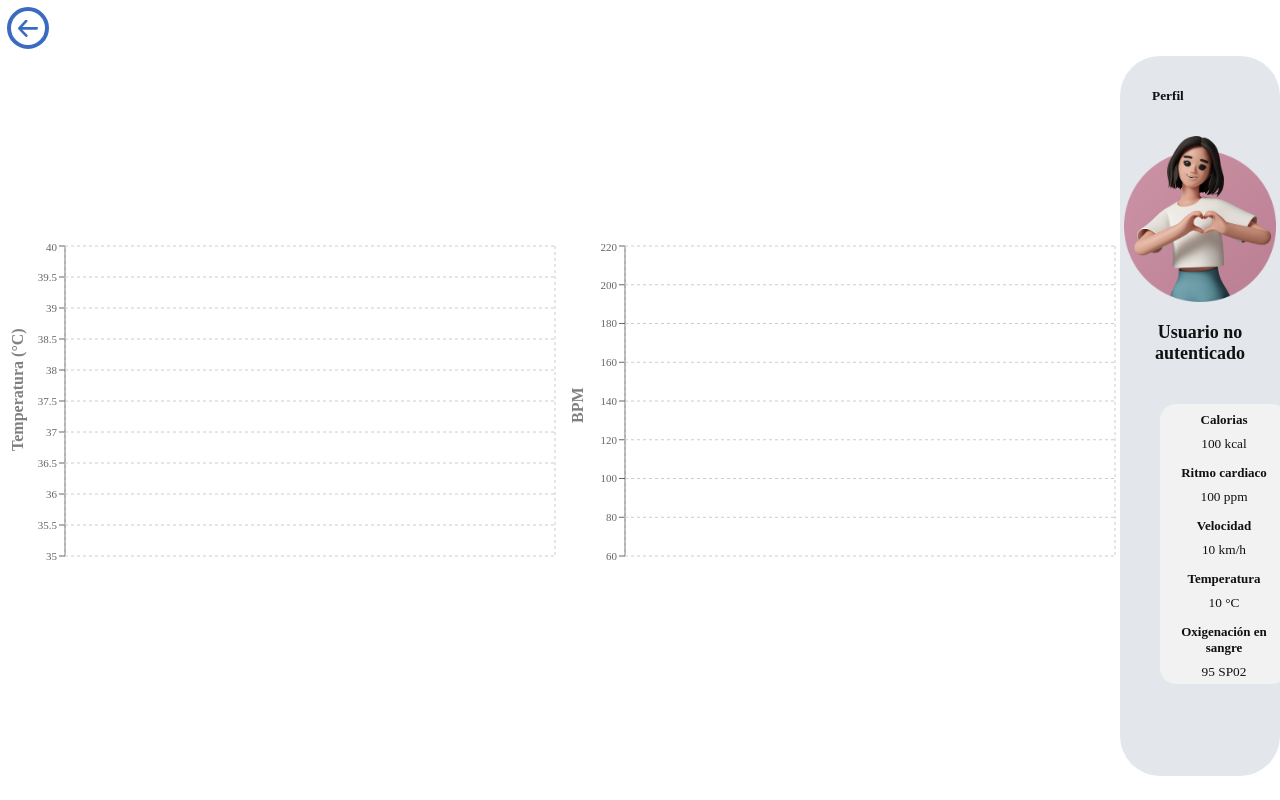
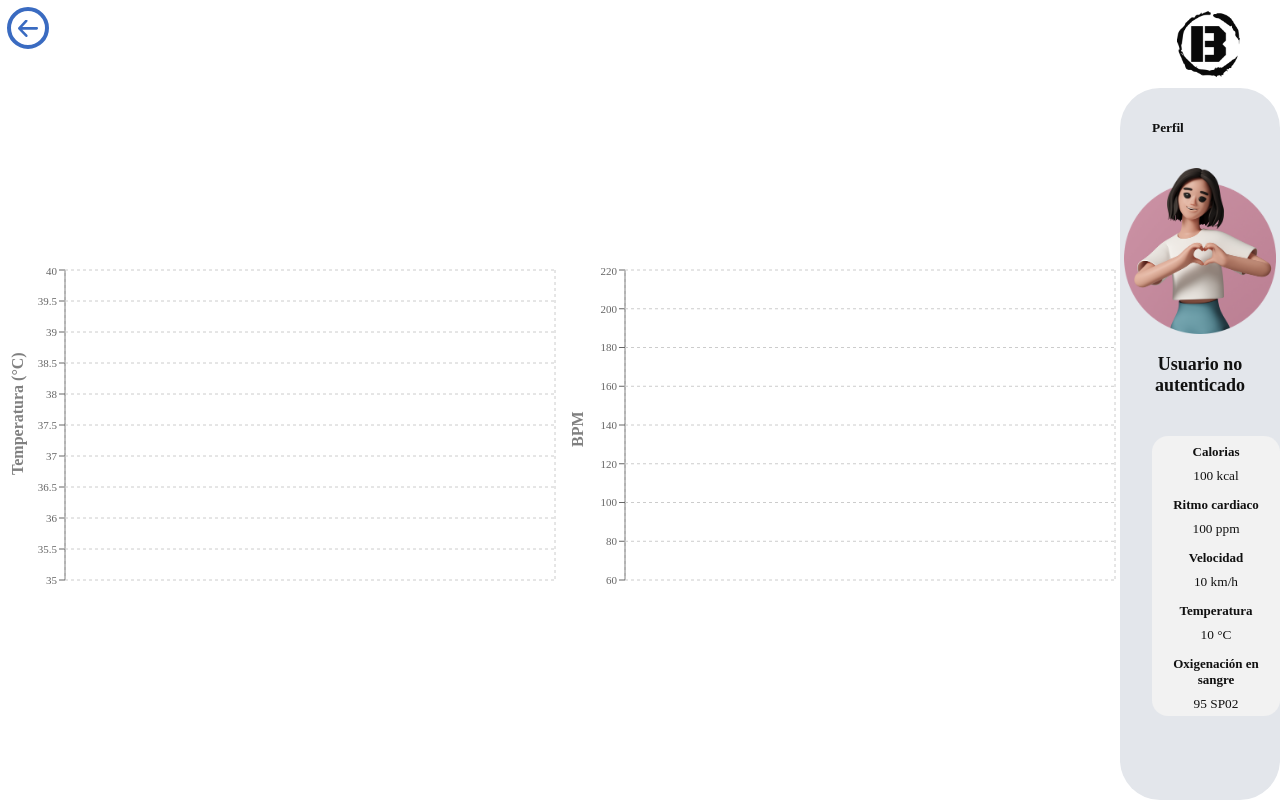
Before and after one commit to cristianOvando/Breastplate, a React (Vite) app: page /Home in a window 1280 px wide. Built offline with nearby package versions, Linux system fonts and the light colour scheme.

Commit message:
add logo in navbarHome

```diff
--- a/src/assets/styles/HomeBreastplate.css
+++ b/src/assets/styles/HomeBreastplate.css
@@ -19,8 +19,9 @@
 
   .dashboard {
     width: 40vh;
-    height: 90vh;
-    margin: 0;
+    height: 89vh;
+    margin-top: 1vh;
+    padding: 0;
     background-color: #e3e6eb;
     border-radius: 5vh;
     flex-direction: column;
@@ -52,7 +53,7 @@
     font-family: 'Didot (serif)';
     background-color: #f2f2f2;
     height: 35vh;
-    margin-left: 5vh;
+    margin-left: 4vh;
     border-radius: 2vh;
     margin-top: 5vh;
     width: 80%;
--- a/src/assets/styles/NavbarHome.css
+++ b/src/assets/styles/NavbarHome.css
@@ -1,5 +1,12 @@
+.navbarLH{
+  display: flex;
+  justify-content:space-between;
+  height: 10vh;
+}
+
 .button {
     display: block;
+    justify-content: left;
     position: relative;
     width: 56px;
     height: 56px;
@@ -65,3 +72,9 @@
     transition: .4s;
     transform: translateX(-56px);
   }
+
+.logo-login{
+  height: 9vh;
+  margin-top: 1vh;
+  margin-right: 5vh;
+}
--- a/src/components/atoms/NavbarHome.jsx
+++ b/src/components/atoms/NavbarHome.jsx
@@ -1,5 +1,6 @@
 import { useNavigate } from 'react-router-dom';
 import React from 'react';
+import logo from '../../assets/images/LogoBreastplate.png'
 import "../../assets/styles/NavbarHome.css";
 
 function NavbarHome() {
@@ -11,6 +12,7 @@ function NavbarHome() {
 
     return (
         <>
+          <div className='navbarLH'>
             <div>
               <button class="button" onClick={handleNavigation}>
                   <div class="button-box">
@@ -27,6 +29,10 @@ function NavbarHome() {
                   </div>
               </button>
             </div>
+           <div>
+            <img className='logo-login' src={logo} />
+           </div>
+         </div>
         </>
      );
 }
```
Lines whose indentation alone changed are shown as unchanged.
